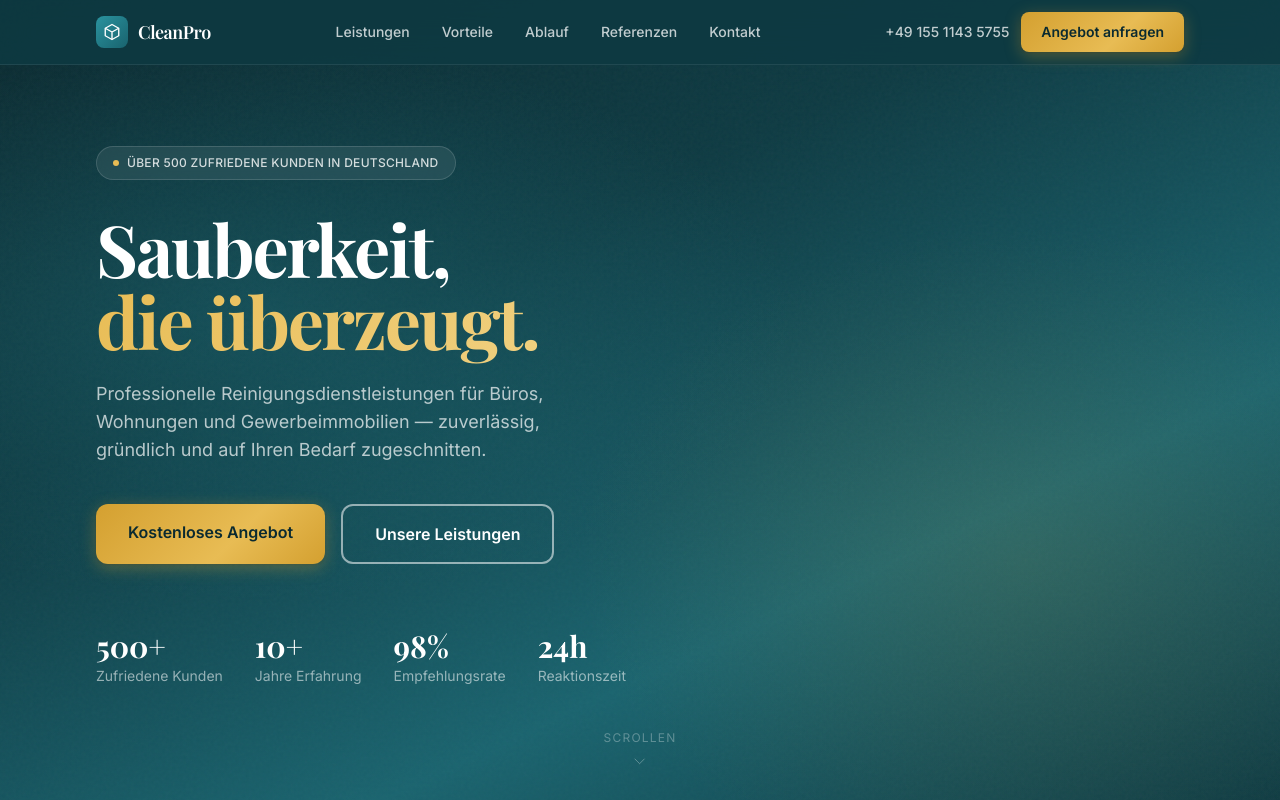
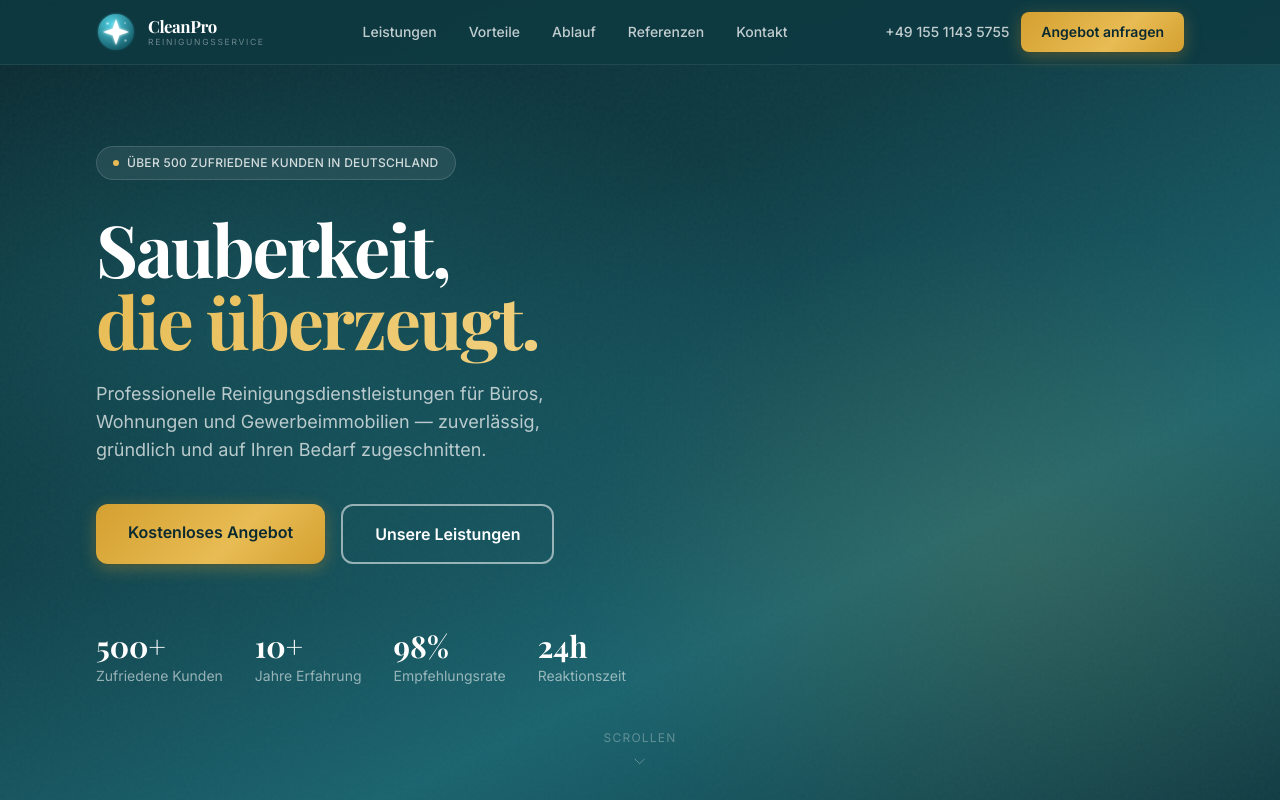
Before and after one commit to khasro-11/cleaningbuissneswebsite, a React (Vite) app: page / in a window 1280 px wide. Shown: the top 800 px of the page. Built offline with nearby package versions, Linux system fonts and the light colour scheme.

Commit message:
CP-##- changed logo of the page

```diff
--- a/src/components/Footer.jsx
+++ b/src/components/Footer.jsx
@@ -2,14 +2,29 @@ import { motion } from 'framer-motion'
 import { fadeUp, stagger, viewport } from '../utils/animations'
 
 const Logo = () => (
-  <div className="flex items-center gap-2.5 mb-4">
-    <div className="w-8 h-8 rounded-lg flex items-center justify-center" style={{ background: 'linear-gradient(135deg,#2a939f,#19636e)' }}>
-      <svg width="18" height="18" viewBox="0 0 24 24" fill="none">
-        <path d="M12 2L3 7v10l9 5 9-5V7L12 2z" stroke="white" strokeWidth="1.8" strokeLinejoin="round"/>
-        <path d="M12 22V12M3 7l9 5 9-5" stroke="white" strokeWidth="1.8" strokeLinejoin="round"/>
-      </svg>
+  <div className="flex items-center gap-3 mb-4">
+    <svg width="40" height="40" viewBox="0 0 40 40" fill="none" xmlns="http://www.w3.org/2000/svg">
+      <defs>
+        <radialGradient id="footerLogoBg" cx="38%" cy="28%" r="85%">
+          <stop offset="0%" stopColor="#52d4e6"/>
+          <stop offset="100%" stopColor="#0b4a56"/>
+        </radialGradient>
+        <filter id="footerLogoGlow" x="-20%" y="-20%" width="140%" height="140%">
+          <feGaussianBlur stdDeviation="1.5" result="blur"/>
+          <feMerge><feMergeNode in="blur"/><feMergeNode in="SourceGraphic"/></feMerge>
+        </filter>
+      </defs>
+      <circle cx="20" cy="20" r="19.5" fill="url(#footerLogoBg)" opacity="0.18"/>
+      <circle cx="20" cy="20" r="18" fill="url(#footerLogoBg)"/>
+      <path d="M20 7 L23.3 16.7 L33 20 L23.3 23.3 L20 33 L16.7 23.3 L7 20 L16.7 16.7 Z" fill="white" filter="url(#footerLogoGlow)"/>
+      <circle cx="11.5" cy="11.5" r="1.3" fill="white" opacity="0.55"/>
+      <circle cx="29" cy="11" r="0.9" fill="white" opacity="0.4"/>
+      <circle cx="29.5" cy="28.5" r="1.2" fill="white" opacity="0.45"/>
+    </svg>
+    <div className="flex flex-col leading-none gap-[3px]">
+      <span className="font-display font-bold text-white text-[1.05rem] tracking-tight leading-none">CleanPro</span>
+      <span className="text-[8.5px] text-white/40 tracking-[0.2em] uppercase font-sans">Reinigungsservice</span>
     </div>
-    <span className="font-display font-semibold text-white text-lg tracking-tight">CleanPro</span>
   </div>
 )
 
@@ -67,7 +82,7 @@ export default function Footer() {
             <h4 className="text-white font-semibold text-sm mb-5 tracking-wide">Leistungen</h4>
             <ul className="space-y-3">
               {['Büroreinigung','Gebäudereinigung','Grundreinigung','Fensterreinigung','Baureinigung'].map(l => (
-                <li key={l}><a href="#leistungen" className="text-white/45 text-sm hover:text-white transition-colors">{l}</a></li>
+                <li key={l}><a href="#leistungen" className="text-white/45 text-sm hover:text-white focus-visible:text-gold-300 focus-visible:outline-none active:text-white/60 transition-colors">{l}</a></li>
               ))}
             </ul>
           </motion.div>
@@ -83,7 +98,7 @@ export default function Footer() {
                 { href: '#',           label: 'Impressum' },
                 { href: '#',           label: 'Datenschutz' },
               ].map(l => (
-                <li key={l.label}><a href={l.href} className="text-white/45 text-sm hover:text-white transition-colors">{l.label}</a></li>
+                <li key={l.label}><a href={l.href} className="text-white/45 text-sm hover:text-white focus-visible:text-gold-300 focus-visible:outline-none active:text-white/60 transition-colors">{l.label}</a></li>
               ))}
             </ul>
           </motion.div>
--- a/src/components/Nav.jsx
+++ b/src/components/Nav.jsx
@@ -2,14 +2,33 @@ import { useState, useEffect } from 'react'
 import { motion, AnimatePresence } from 'framer-motion'
 
 const Logo = () => (
-  <a href="#" className="flex items-center gap-2.5 focus-visible:outline-2 focus-visible:outline-gold-300 focus-visible:outline-offset-2 rounded">
-    <div className="w-8 h-8 rounded-lg flex items-center justify-center" style={{ background: 'linear-gradient(135deg,#2a939f,#19636e)' }}>
-      <svg width="18" height="18" viewBox="0 0 24 24" fill="none">
-        <path d="M12 2L3 7v10l9 5 9-5V7L12 2z" stroke="white" strokeWidth="1.8" strokeLinejoin="round"/>
-        <path d="M12 22V12M3 7l9 5 9-5" stroke="white" strokeWidth="1.8" strokeLinejoin="round"/>
-      </svg>
+  <a href="#" className="flex items-center gap-3 focus-visible:outline-2 focus-visible:outline-gold-300 focus-visible:outline-offset-2 rounded">
+    <svg width="40" height="40" viewBox="0 0 40 40" fill="none" xmlns="http://www.w3.org/2000/svg">
+      <defs>
+        <radialGradient id="navLogoBg" cx="38%" cy="28%" r="85%">
+          <stop offset="0%" stopColor="#52d4e6"/>
+          <stop offset="100%" stopColor="#0b4a56"/>
+        </radialGradient>
+        <filter id="navLogoGlow" x="-20%" y="-20%" width="140%" height="140%">
+          <feGaussianBlur stdDeviation="1.5" result="blur"/>
+          <feMerge><feMergeNode in="blur"/><feMergeNode in="SourceGraphic"/></feMerge>
+        </filter>
+      </defs>
+      {/* Outer subtle ring */}
+      <circle cx="20" cy="20" r="19.5" fill="url(#navLogoBg)" opacity="0.18"/>
+      {/* Main badge */}
+      <circle cx="20" cy="20" r="18" fill="url(#navLogoBg)"/>
+      {/* 4-pointed sparkle star — clean shine + perfection */}
+      <path d="M20 7 L23.3 16.7 L33 20 L23.3 23.3 L20 33 L16.7 23.3 L7 20 L16.7 16.7 Z" fill="white" filter="url(#navLogoGlow)"/>
+      {/* Accent sparkle dots */}
+      <circle cx="11.5" cy="11.5" r="1.3" fill="white" opacity="0.55"/>
+      <circle cx="29" cy="11" r="0.9" fill="white" opacity="0.4"/>
+      <circle cx="29.5" cy="28.5" r="1.2" fill="white" opacity="0.45"/>
+    </svg>
+    <div className="flex flex-col leading-none gap-[3px]">
+      <span className="font-display font-bold text-white text-[1.05rem] tracking-tight leading-none">CleanPro</span>
+      <span className="text-[8.5px] text-white/40 tracking-[0.2em] uppercase font-sans">Reinigungsservice</span>
     </div>
-    <span className="font-display font-semibold text-white text-lg tracking-tight">CleanPro</span>
   </a>
 )
 
@@ -52,7 +71,7 @@ export default function Nav() {
 
           {/* Desktop CTA */}
           <div className="hidden md:flex items-center gap-3">
-            <a href="tel:+4915511435755" className="text-white/75 text-sm font-medium hover:text-white transition-colors duration-200">
+            <a href="tel:+4915511435755" className="text-white/75 text-sm font-medium hover:text-white focus-visible:text-gold-300 focus-visible:outline-none active:text-white/60 transition-colors duration-200">
               +49 155 1143 5755
             </a>
             <motion.a
@@ -68,7 +87,7 @@ export default function Nav() {
 
           {/* Hamburger */}
           <button
-            className="md:hidden text-white/80 hover:text-white transition-colors rounded p-1"
+            className="md:hidden text-white/80 hover:text-white focus-visible:text-gold-300 focus-visible:outline-none active:opacity-60 transition-colors rounded p-1"
             onClick={() => setOpen(o => !o)}
             aria-label="Menü"
           >
@@ -99,7 +118,7 @@ export default function Nav() {
           >
             <div className="px-6 py-4 flex flex-col gap-4 bg-teal-950/95">
               {navLinks.map(l => (
-                <a key={l.href} href={l.href} className="text-white/80 text-sm font-medium hover:text-white transition-colors" onClick={() => setOpen(false)}>
+                <a key={l.href} href={l.href} className="text-white/80 text-sm font-medium hover:text-white focus-visible:text-gold-300 focus-visible:outline-none active:opacity-60 transition-colors" onClick={() => setOpen(false)}>
                   {l.label}
                 </a>
               ))}
--- a/src/components/Referenzen.jsx
+++ b/src/components/Referenzen.jsx
@@ -42,7 +42,7 @@ const logos = ['TechBerlin', 'ImmoPro', 'Gastro GmbH', 'KlinikCenter', 'EventHou
 
 export default function Referenzen() {
   return (
-    <section id="referenzen" className="py-16 md:py-24 lg:py-32 bg-white">
+    <section id="referenzen" className="py-16 md:py-24 lg:py-32 grain" style={{ background: 'linear-gradient(180deg, #edf8f9 0%, #f6fcfc 40%, #ffffff 70%, #f4fcfc 100%)' }}>
       <div className="max-w-6xl mx-auto px-6 lg:px-8">
 
         <motion.div className="text-center mb-16" variants={stagger} initial="hidden" whileInView="visible" viewport={viewport}>
@@ -62,7 +62,8 @@ export default function Referenzen() {
               className="testimonial-card rounded-2xl p-7"
               style={t.dark ? { background: 'linear-gradient(145deg, #0d3a42, #19636e)', boxShadow: '0 8px 32px rgba(13,58,66,0.3)' } : {}}
               variants={fadeUp}
-              whileHover={{ y: -4 }}
+              whileHover={{ y: -6, boxShadow: '0 2px 8px rgba(13,58,66,0.08), 0 16px 48px rgba(13,58,66,0.15)' }}
+              whileTap={{ y: 0, scale: 0.99 }}
               transition={{ type: 'spring', stiffness: 300, damping: 22 }}
             >
               <Stars />
--- a/src/components/Vorteile.jsx
+++ b/src/components/Vorteile.jsx
@@ -74,7 +74,8 @@ export default function Vorteile() {
           <motion.div className="relative pb-8 md:pb-6" variants={slideRight} initial="hidden" whileInView="visible" viewport={viewport}>
             <div className="relative rounded-2xl overflow-hidden" style={{ boxShadow: '0 8px 40px rgba(0,0,0,0.3), 0 2px 8px rgba(0,0,0,0.2)' }}>
               <img src="https://placehold.co/600x700/19636e/4db8c6?text=Professionelle+Reinigung" alt="Reinigung" className="w-full object-cover" />
-              <div className="absolute inset-0 bg-gradient-to-t from-teal-950/30 to-transparent" />
+              <div className="absolute inset-0 bg-gradient-to-t from-black/60 via-black/10 to-transparent" />
+              <div className="absolute inset-0" style={{ background: 'rgba(25,99,110,0.35)', mixBlendMode: 'multiply' }} />
             </div>
 
             {/* Floating review card — desktop only */}
```
Also changed, not shown: src/components/Services.jsx (+9 -2 lines), src/index.css (+19 -0 lines).
